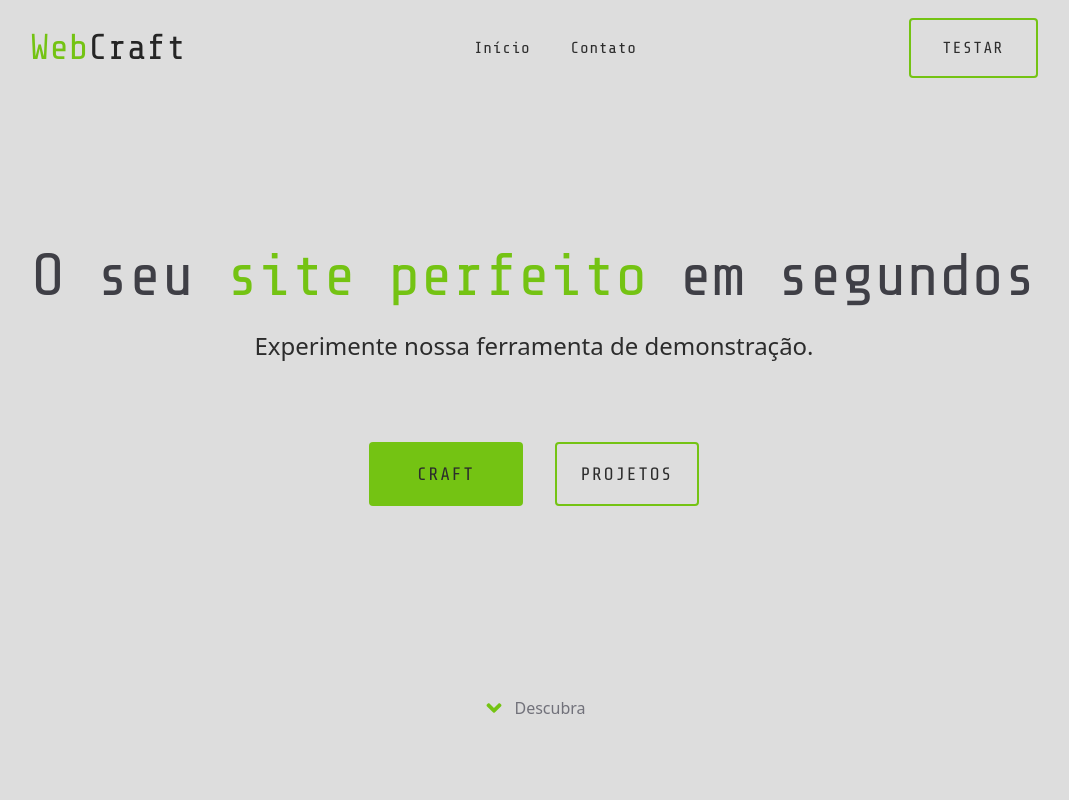
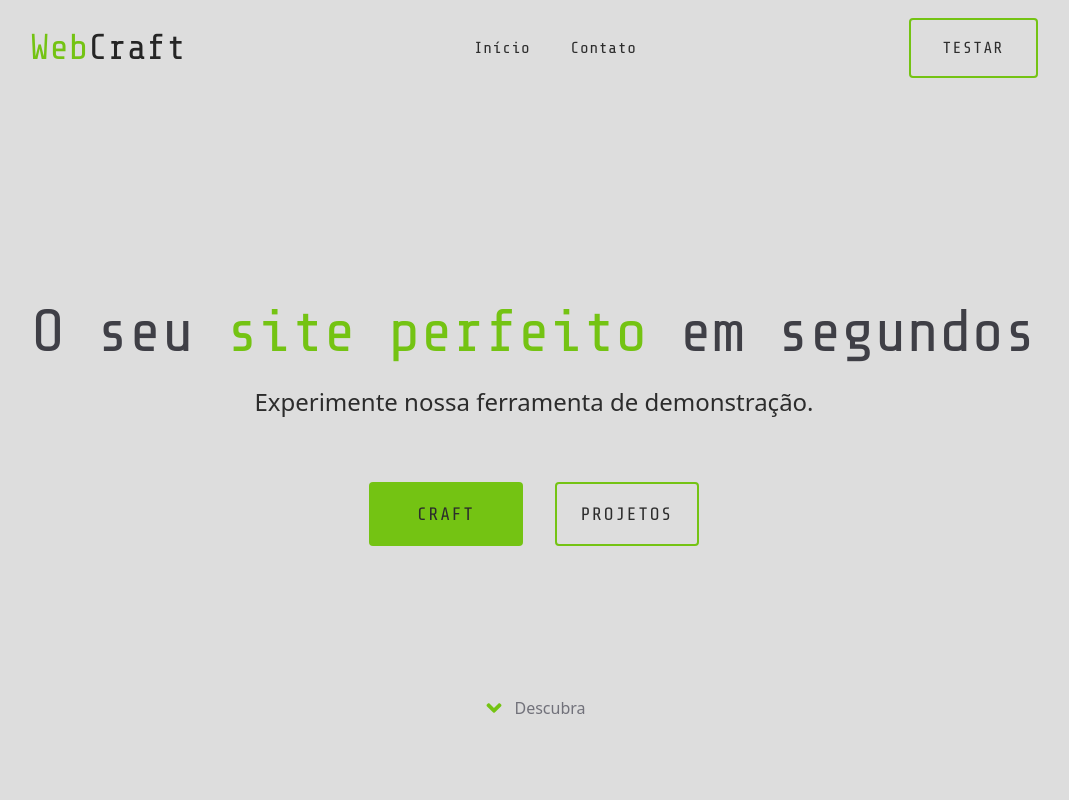
Before and after one commit to juicerq/Notes, a Next.js app in the folder web/: page / in a window 1280 px wide. Shown: the top 800 px of the page, without its empty margins (106-1175 px from the left). Built offline with nearby package versions, Linux system fonts and the light colour scheme.

Commit message:
Update Hero.tsx

```diff
--- a/web/src/components/Main/Hero.tsx
+++ b/web/src/components/Main/Hero.tsx
@@ -12,7 +12,7 @@ export default function Main() {
   }
 
   return (
-    <div className="section-spacing flex h-screen flex-col items-center justify-center gap-12 bg-mainPalette-bg text-center xl:gap-20">
+    <div className="section-spacing flex h-screen flex-col items-center justify-center gap-12 bg-mainPalette-bg text-center xl:gap-16 xl:pt-24">
       <div className="flex flex-col gap-6">
         <h1 className=" font-main text-5xl text-zinc-700 xl:text-6xl">
           O seu{' '}
```
